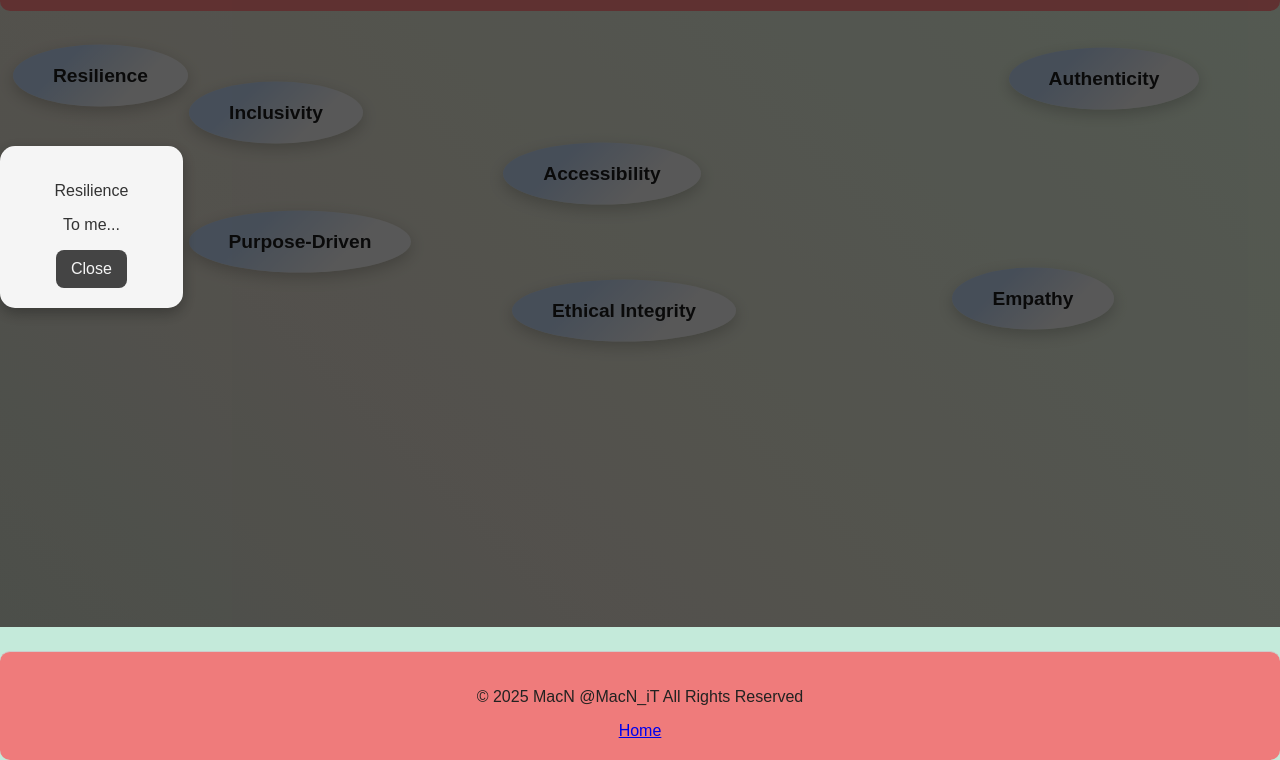
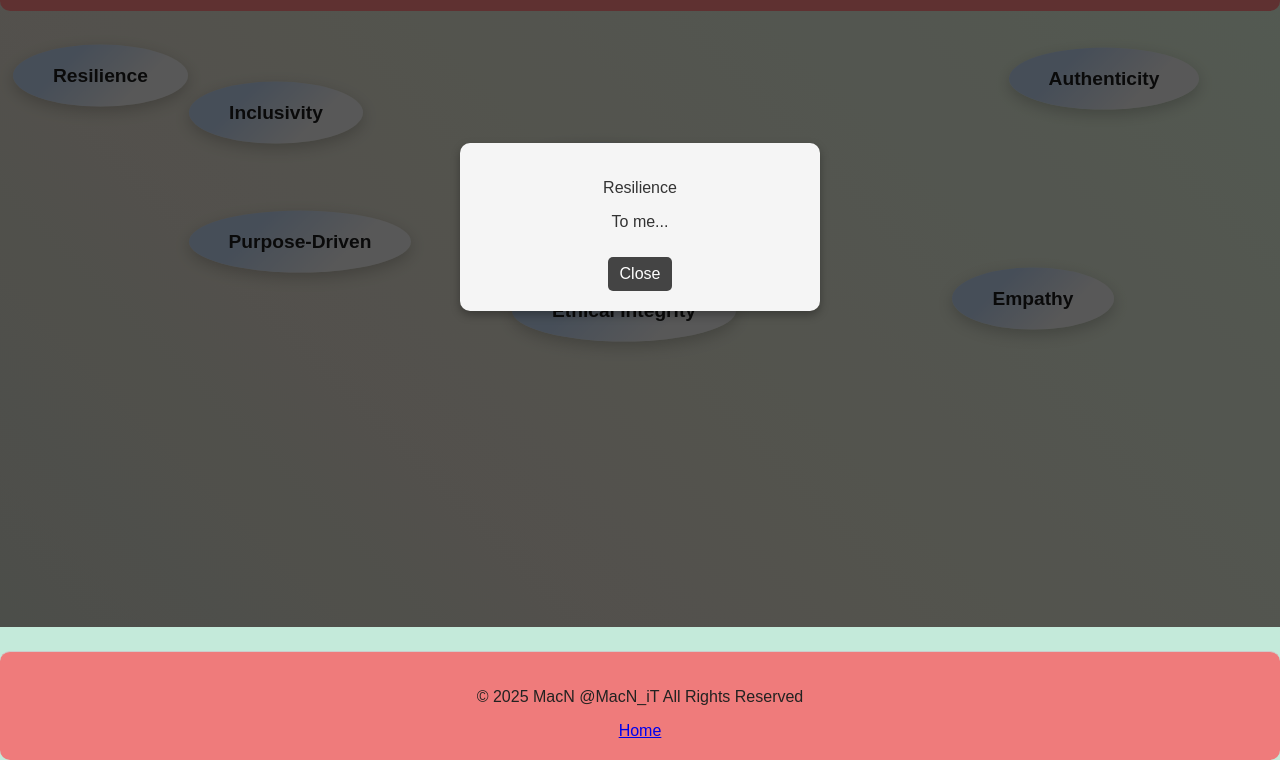
Before and after one commit to nathanMcL/nathanMcL.github.io, a plain HTML site: page inspiredme.html in a window 1280 px wide. Both pictures are taken after a click on the element "Resilience". Shown: the part 173-933 px from the top of the page. Drawn offline with Linux system fonts and the light colour scheme.

Commit message:
attempt to center popups once a cloud is clicked

```diff
--- a/inspiredme.css
+++ b/inspiredme.css
@@ -193,34 +193,35 @@ body {
 
 /* Individual Popup */
 .cloud-popup {
+    position: fixed;
+    top: 50%;
+    left: 50%;
+    width: 320px;
+    padding: 20px;
+    border-radius: 10px;
+    text-align: center;
     background: whitesmoke;
-    padding: 20px;
-    width: 300px;
-    border-radius: 15px;
-    text-align: center;
-    box-shadow: 0 5px 15px rgba(0, 0, 0, 0.3);
-    position: relative;
-    transform: scale(0.8);
+    box-shadow: 0px 4px 10px rgba(0, 0, 0, 0.3);
+    transform: translate(-50%, -50%);
     opacity: 0;
-    transition: transform 0.3s ease-in-out, opacity 0.3s ease-in-out;
+    transition: opacity 0.3s ease-in-out, transform 0.3s ease-in-out;
 }
 
 /* Popup visibility control */
 .cloud-popup.active {
-    transform: scale(1);
+    transform: translate(-50%, -50%) scale(1);
     opacity: 1;
 }
 
 /* Close Button */
 .close-btn {
-    display: block;
-    margin: 15px auto 0;
-    padding: 10px 15px;
+    margin-top: 10px;
+    padding: 8px 12px;
     border: none;
     background: #444;
-    color: whitesmoke;
+    color: white;
     font-size: 1rem;
-    border-radius: 8px;
+    border-radius: 5px;
     cursor: pointer;
     transition: background 0.2s ease-in-out;
 }
@@ -233,7 +234,7 @@ body {
 #popup-container.active {
     display: flex;
 }
-/* End of Popup Container */
+
 /* End of Main Section Clouds */
 
 /* Footer styling */
--- a/inspiredmeScript.js
+++ b/inspiredmeScript.js
@@ -96,6 +96,11 @@ document.addEventListener("DOMContentLoaded", function () {
             if (popup) {
                 popupContainer.classList.add("active");
                 popup.classList.add("active");
+
+                // Have the popup centered on the screen
+                popup.style.top = "50%";
+                popup.style.left = "50%";
+                popup.stlye.transform = "translate(-50%, -50%)";
             } else {
                 console.error(`Popup #popup_${trait} not found!`);
             }
```
Also changed, not shown: contact.html (+1 -1 lines).
